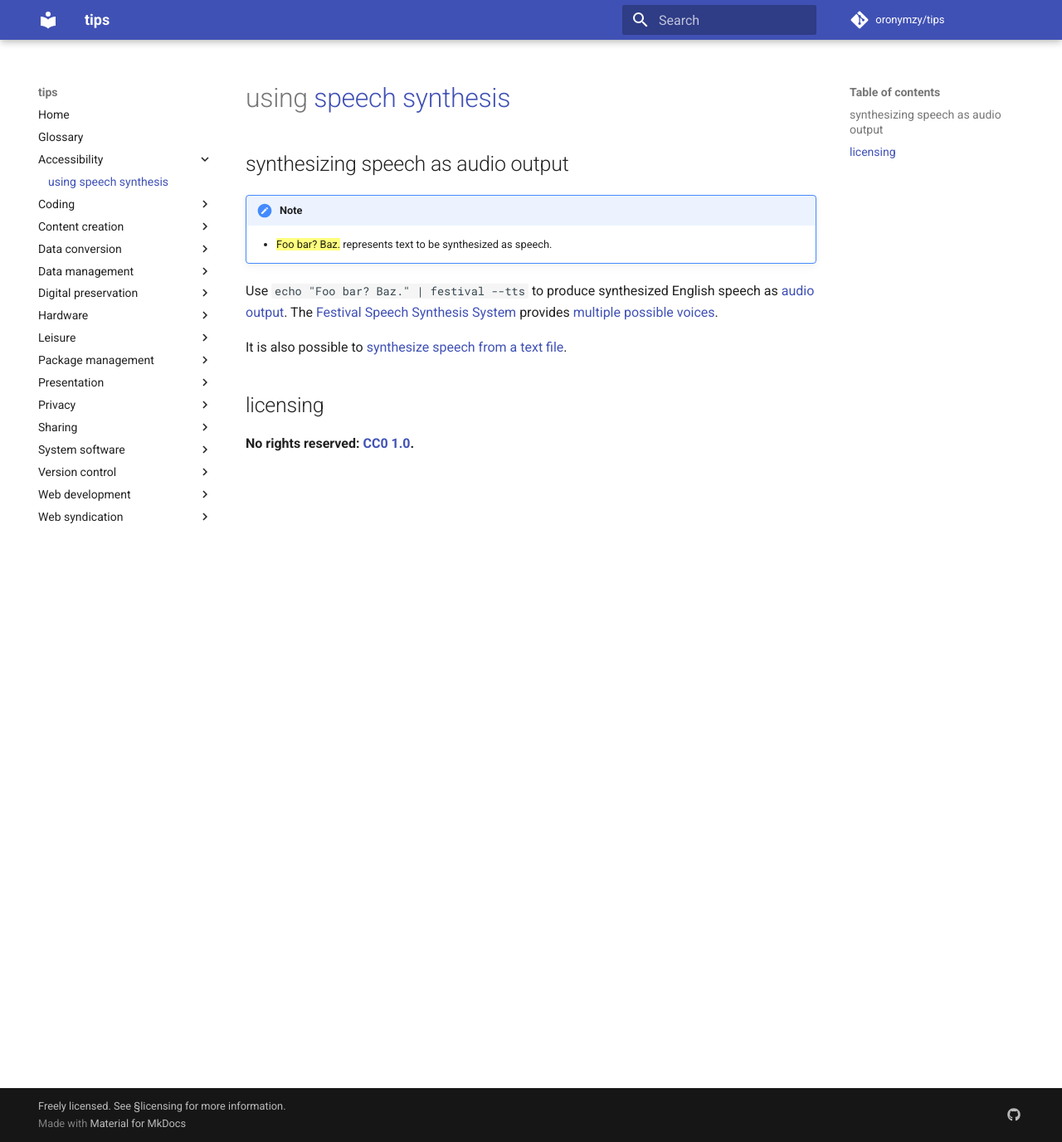
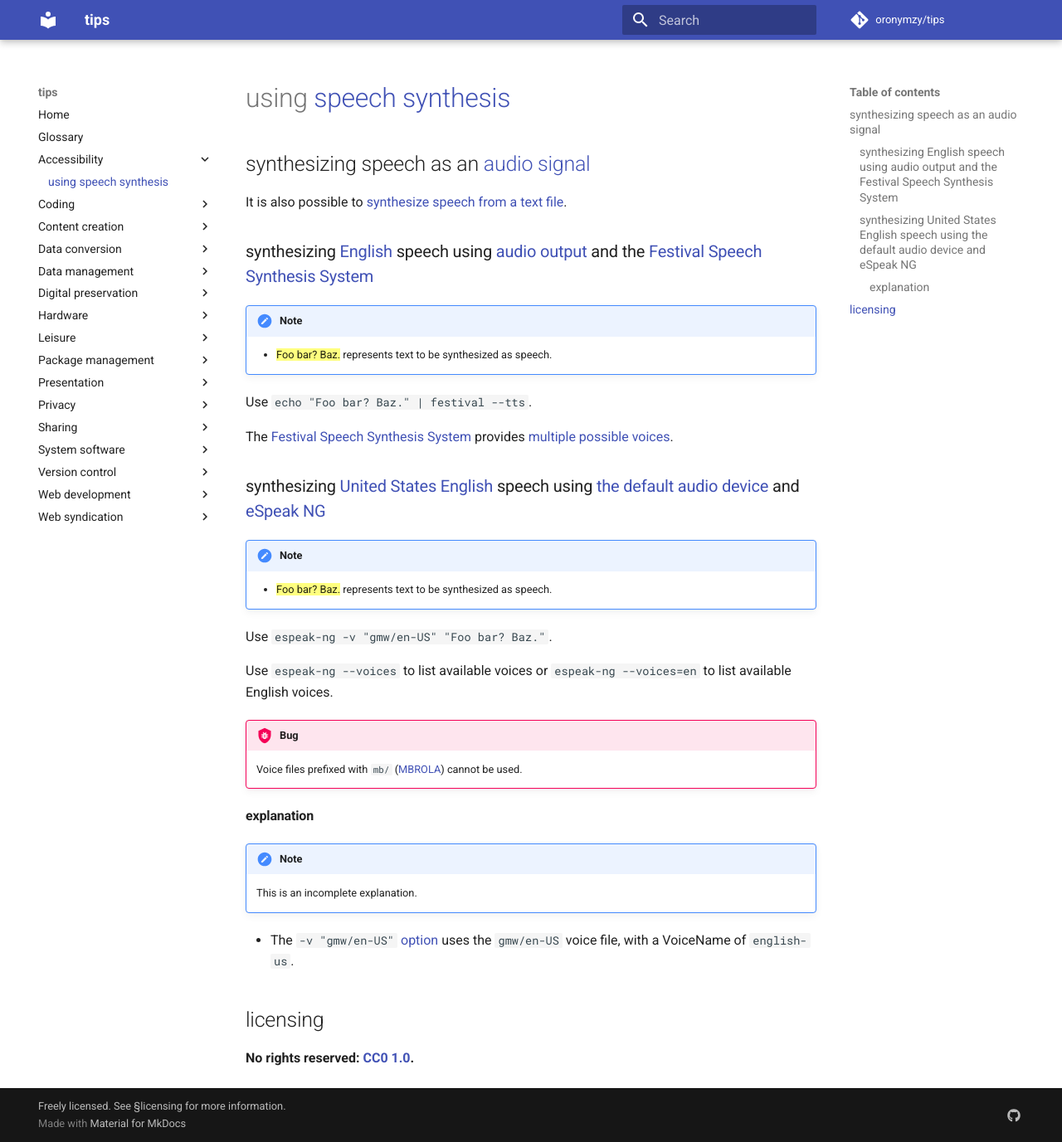
Before and after one commit to oronymzy/tips, an MkDocs documentation site: the page built from docs/usgspsy.md, in a window 1280 px wide and 1377 px high. Shown: the whole window at 83% size. Built offline with MkDocs 1.6.1 and Material for MkDocs 9.7.7, drawn with Linux system fonts in a browser that asks for light colours; comment, search, counter and statistics services are not loaded.

Commit message:
Change heading, add headings, add content
Change 'synthesizing speech as audio output' heading to 'synthesizing
speech as an audio signal'.
Add 'synthesizing United States English speech using the default audio
device and eSpeak NG' and 'synthesizing English speech using audio
output and the Festival Speech Synthesis System' headings.
Add content.

```diff
--- a/docs/usgspsy.md
+++ b/docs/usgspsy.md
@@ -1,17 +1,47 @@
 # using [speech synthesis]
 
-## synthesizing speech as audio output
+## synthesizing speech as an [audio signal]
+
+It is also possible to [synthesize speech from a text file](cnvffmt.md#plaintexttossFLAC).
+
+### synthesizing [English] speech using [audio output](http://www.cstr.ed.ac.uk/projects/festival/manual/festival_23.html) and the [Festival Speech Synthesis System]
 
 !!! note
 
     - {==Foo bar? Baz.==} represents text to be synthesized as speech.
 
-Use `echo "Foo bar? Baz." | festival --tts` to produce synthesized English speech as [audio output](http://www.cstr.ed.ac.uk/projects/festival/manual/festival_23.html). The [Festival Speech Synthesis System] provides [multiple possible voices](http://www.cstr.ed.ac.uk/projects/festival/manual/festival_24.html#SEC98).
+Use `echo "Foo bar? Baz." | festival --tts`.
 
-It is also possible to [synthesize speech from a text file](cnvffmt.md#plaintexttossFLAC).
+The [Festival Speech Synthesis System] provides [multiple possible voices](http://www.cstr.ed.ac.uk/projects/festival/manual/festival_24.html#SEC98).
+
+### synthesizing [United States English] speech using [the default audio device](https://github.com/espeak-ng/espeak-ng/blob/master/src/espeak-ng.1.ronn#options) and [eSpeak NG]
+
+!!! note
+
+    - {==Foo bar? Baz.==} represents text to be synthesized as speech.
+
+Use `espeak-ng -v "gmw/en-US" "Foo bar? Baz."`.
+
+Use `espeak-ng --voices` to list available voices or `espeak-ng --voices=en` to list available English voices.
+
+!!! bug
+
+    Voice files prefixed with `mb/` ([MBROLA](https://en.wikipedia.org/wiki/MBROLA)) cannot be used.
+
+#### explanation
+
+!!! note
+
+    This is an incomplete explanation.
+
+- The `-v "gmw/en-US"` [option](https://github.com/espeak-ng/espeak-ng/blob/master/src/espeak-ng.1.ronn#options) uses the `gmw/en-US` voice file, with a VoiceName of `english-us`.
 
 ## licensing
 **No rights reserved: [CC0 1.0](https://creativecommons.org/publicdomain/zero/1.0/).**
 
+[audio signal]: https://en.wikipedia.org/wiki/Audio_signal
+[English]: https://en.wikipedia.org/wiki/English_language
+[eSpeak NG]: https://github.com/espeak-ng/espeak-ng
 [Festival Speech Synthesis System]: http://www.cstr.ed.ac.uk/projects/festival/
+[United States English]: https://en.wikipedia.org/wiki/American_English
 [speech synthesis]: https://en.wikipedia.org/wiki/Speech_synthesis
```
